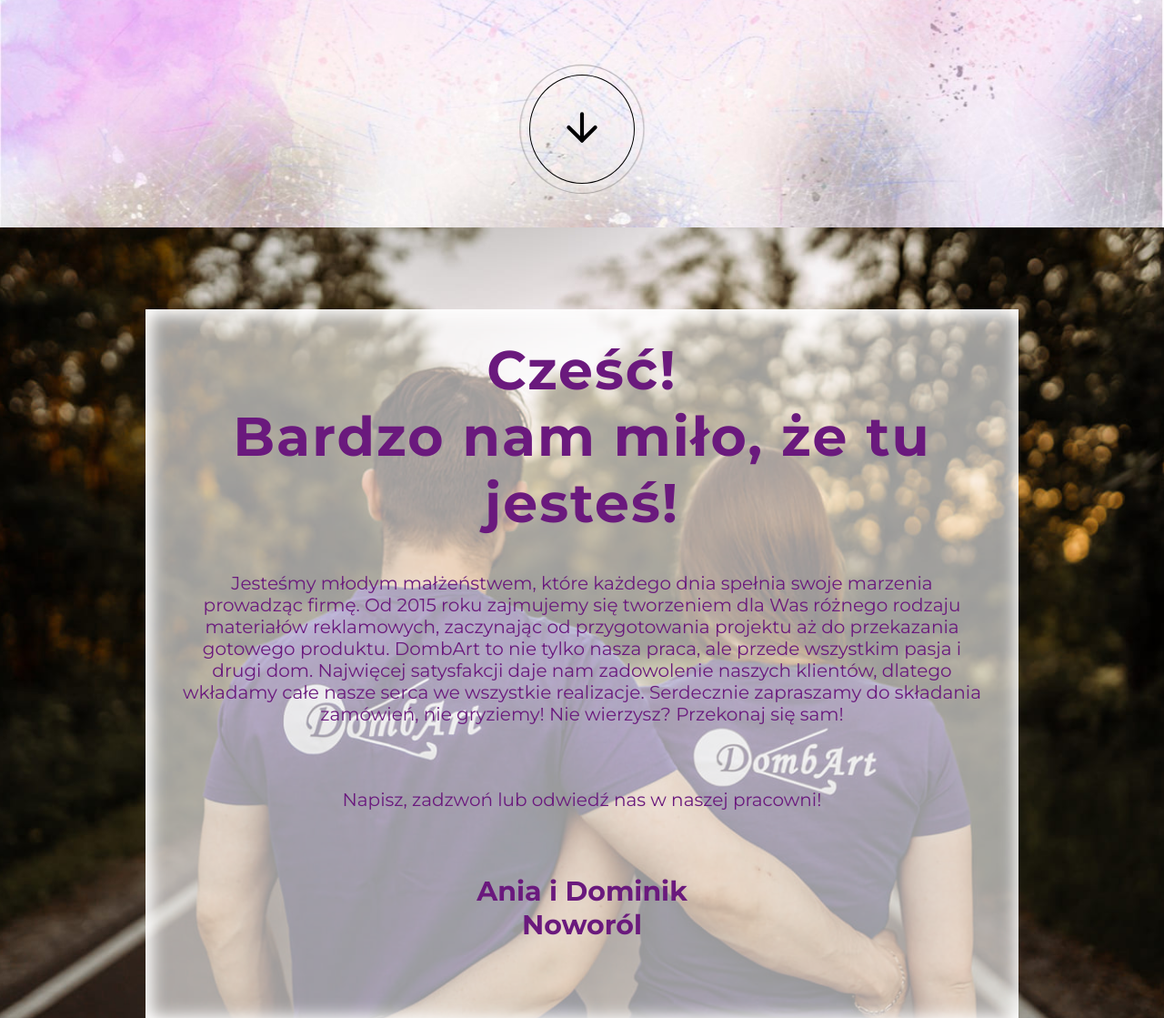
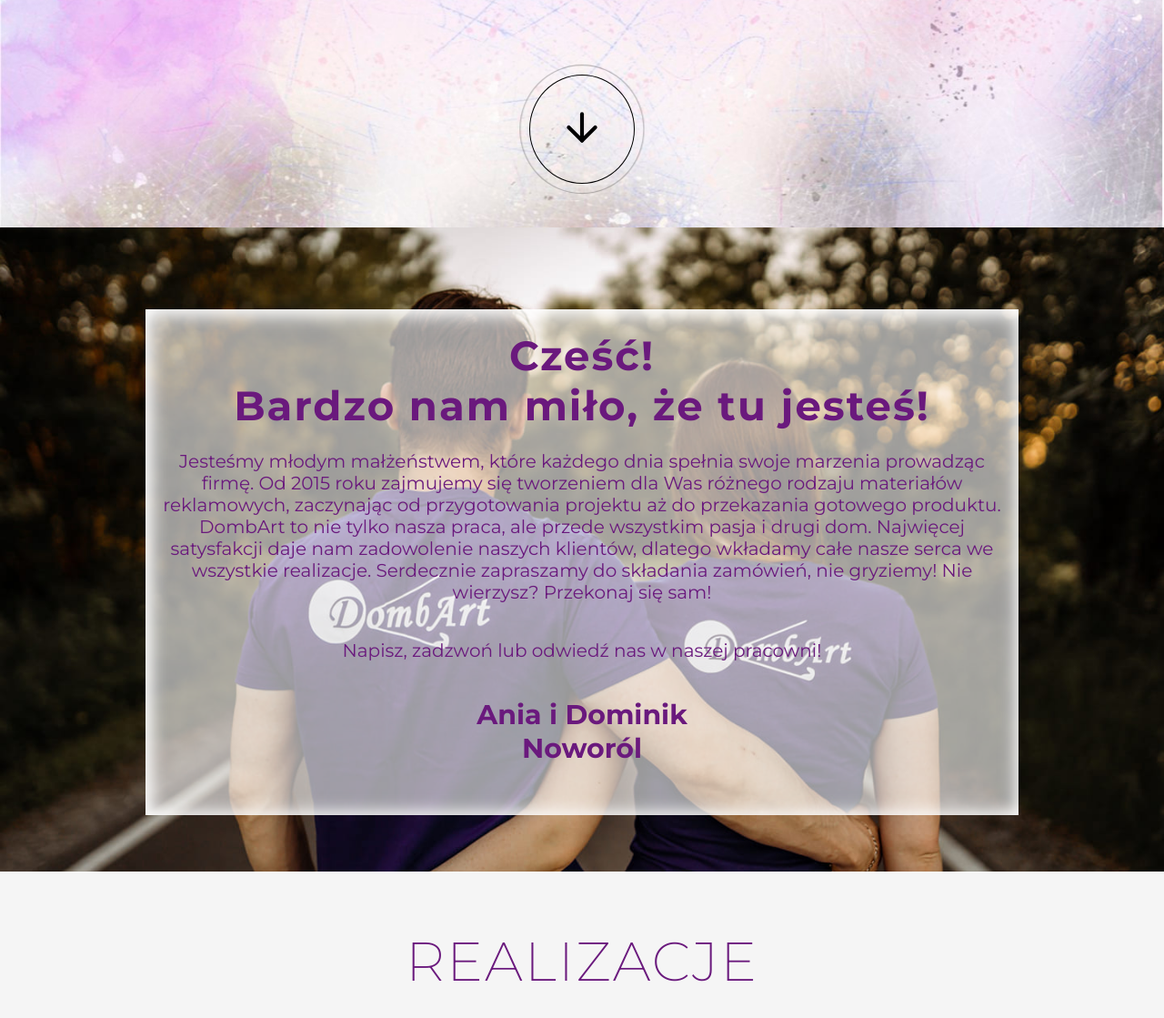
Before and after one commit to bnoworol/dombart, a PHP site: page / in a window 1280 px wide. Shown: the part 550-1669 px from the top of the page at 91% size. Run offline with PHP 8.4, Linux system fonts and the light colour scheme; style sheets or scripts are compiled from the project's sources.

Commit message:
repair all

```diff
--- a/css/main.css
+++ b/css/main.css
@@ -430,13 +430,12 @@ body {
     width: -webkit-fit-content;
     width: -moz-fit-content;
     width: fit-content;
-    font-size: 6rem;
+    font-size: 4.5rem;
     text-align: center;
     color: #6a197d;
     letter-spacing: 2px;
   }
   .aboutus__text {
-    margin: 4rem;
     padding-bottom: 0 2em;
     font-size: 2rem;
   }
--- a/js/main.js
+++ b/js/main.js
@@ -30,7 +30,7 @@ const handleNav = () => {
 }
 
 arrow.addEventListener('click', () => {
-	html.style.scrollPaddingTop = '70' + 'px'
+	html.style.scrollPaddingTop = '140' + 'px'
 })
 
 function addedBackground() {
--- a/scss/_large.scss
+++ b/scss/_large.scss
@@ -54,13 +54,13 @@
 			position: relative;
 			margin: 0.5em auto;
 			width: fit-content;
-			font-size: 6rem;
+			font-size: 4.5rem;
 			text-align: center;
 			color: $main-color;
 			letter-spacing: 2px;
 		}
 		&__text {
-			margin: 4rem;
+			// margin: 4rem;
 			padding-bottom: 0 2em;
 			font-size: 2rem;
 			&-size {
@@ -77,7 +77,6 @@
 			align-items: center;
 			padding: 1em 0;
 			width: 100%;
-
 		}
 		&__color {
 			color: $sec-color;
```
Also changed, not shown: 1 other file.
